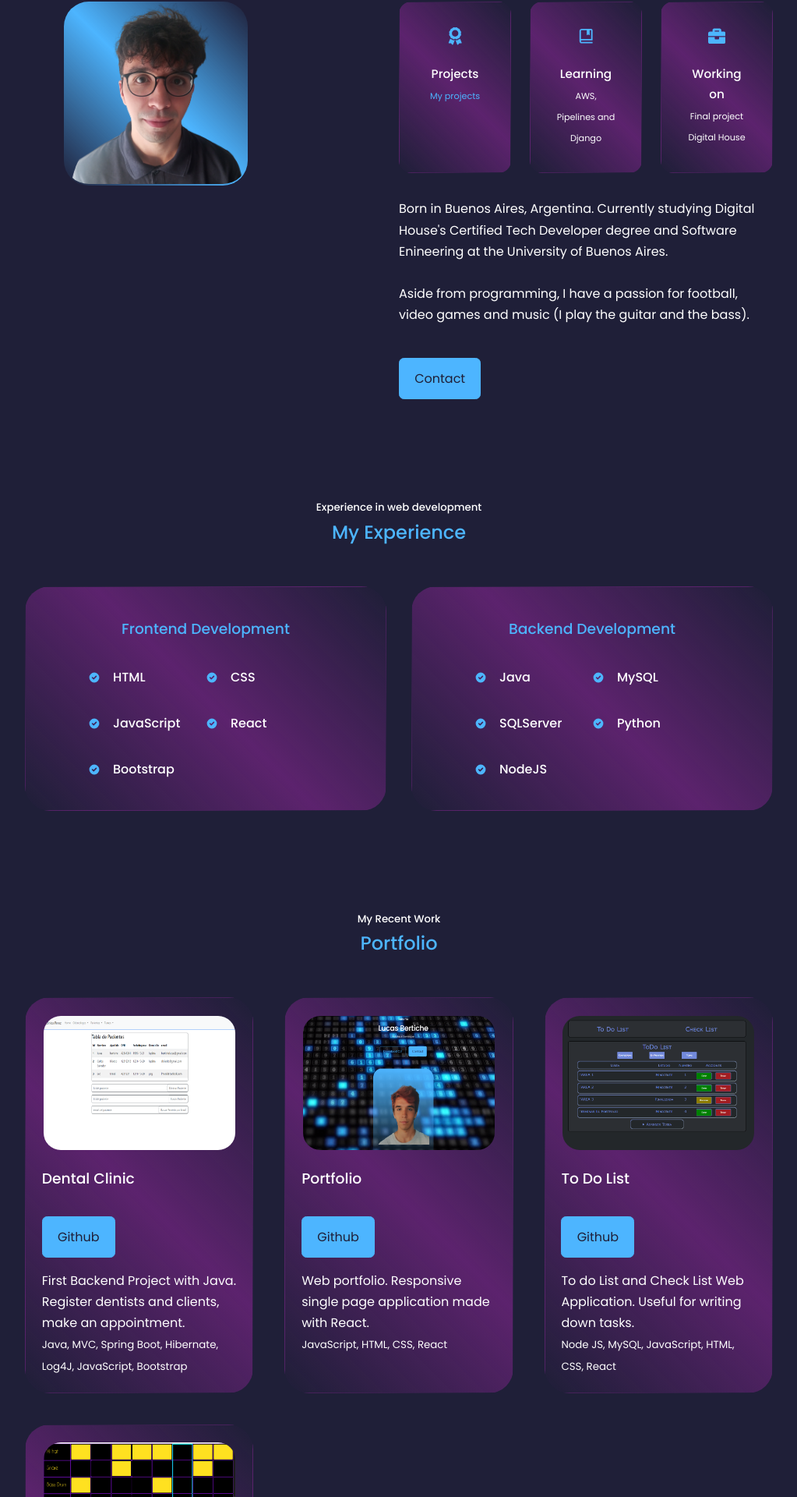
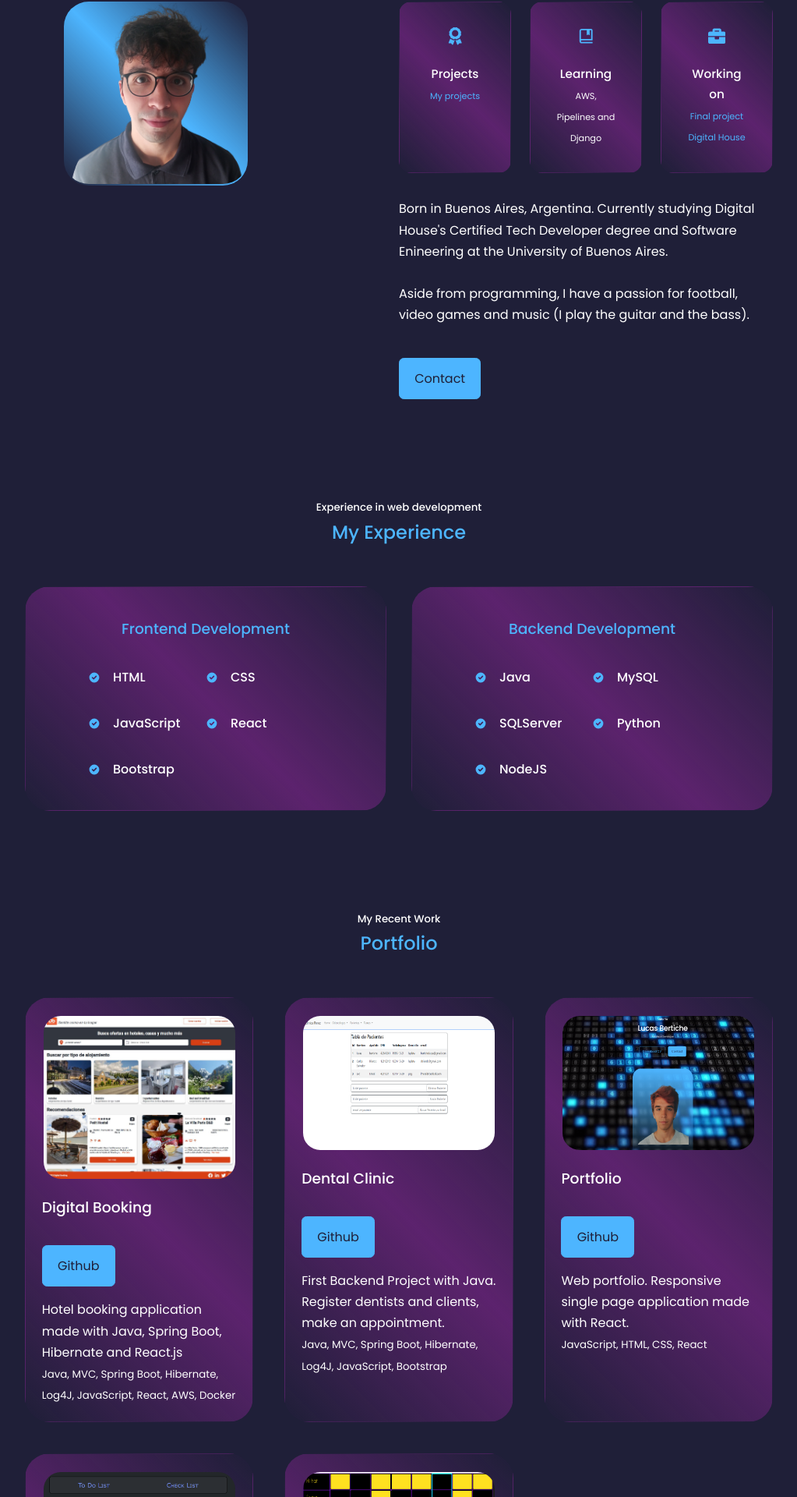
Before and after one commit to bertichelucas/Portfolio, a React (Create React App) app: page / in a window 1280 px wide. Shown: the part 1037-2957 px from the top of the page at 78% size, without its empty margins (128-1151 px from the left). Built offline with nearby package versions, Linux system fonts and the light colour scheme.

Commit message:
agrego proyecto integrador

```diff
--- a/src/components/about/About.jsx
+++ b/src/components/about/About.jsx
@@ -31,7 +31,7 @@ const About = () => {
                         <article className='about__card'>
                             <FaBriefcase className='about__icon'/>
                             <h5>Working on</h5>
-                            <small>Final project Digital House</small>
+                            <small><a href='http://g9c3-frontend.s3-website.us-east-2.amazonaws.com/' target='_blank' rel='noreferrer'>Final project Digital House</a></small>
                         </article>
                     </div>
 
--- a/src/components/portfolio/Portfolio.jsx
+++ b/src/components/portfolio/Portfolio.jsx
@@ -4,6 +4,7 @@ import dentalClinic from '../../assets/clinica.png'
 import portfolioimg from '../../assets/portfolio.png'
 import todolist from '../../assets/todolist.png'
 import drumMachine from '../../assets/drummachine.png'
+import digitalBooking from '../../assets/digital-booking.jpg'
 
 
 
@@ -11,6 +12,13 @@ import drumMachine from '../../assets/drummachine.png'
 
 
 const data = [
+    {
+        name: 'Digital Booking',
+        description: 'Hotel booking application made with Java, Spring Boot, Hibernate and React.js',
+        techs: 'Java, MVC, Spring Boot, Hibernate, Log4J, JavaScript, React, AWS, Docker',
+        src: digitalBooking,
+        git: 'https://github.com/bertichelucas/Digital_Booking'
+    },
     {
         name: 'Dental Clinic',
         description: 'First Backend Project with Java. Register dentists and clients, make an appointment.',
```
Also changed, not shown: src/assets/digital-booking.jpg (added).
